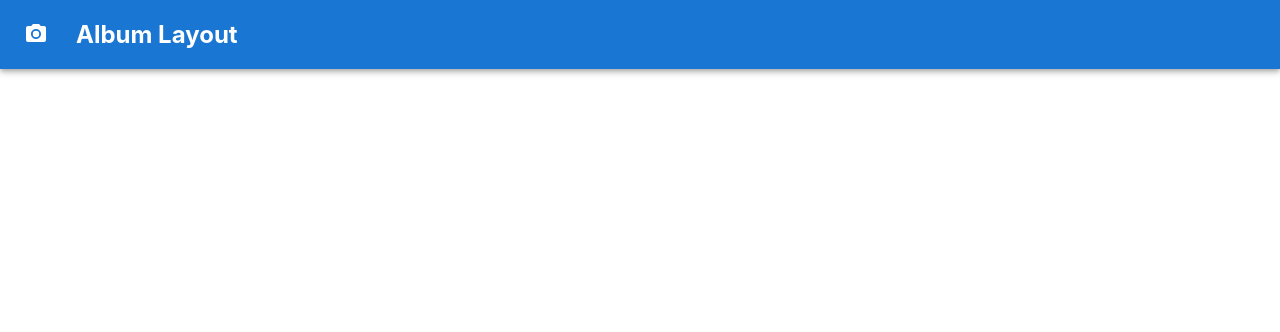
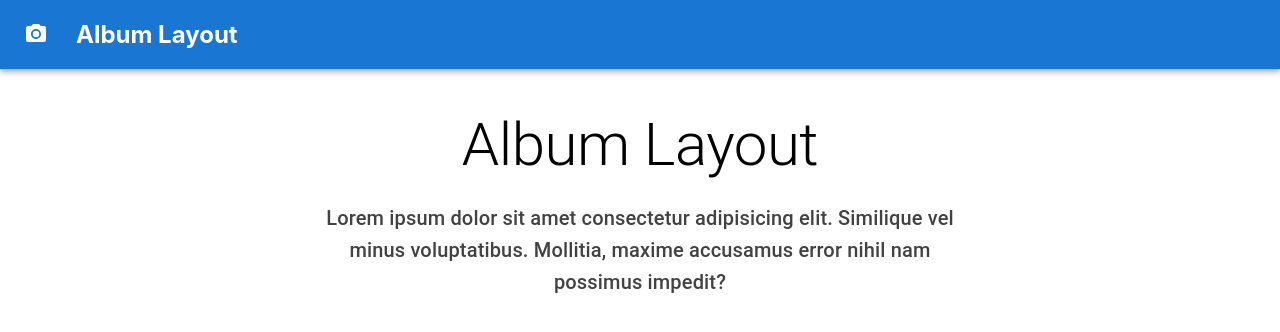
Before and after one commit to k4-100/mui-tutorial, a React (Create React App) app: page / in a window 1280 px wide. Shown: the top 332 px of the page. Built offline with nearby package versions, Linux system fonts and the light colour scheme.

Commit message:
dodano nieco textu

```diff
--- a/src/App.js
+++ b/src/App.js
@@ -2,11 +2,13 @@ import * as React from "react";
 import AppBar from "@mui/material/AppBar";
 import Box from "@mui/material/Box";
 import Toolbar from "@mui/material/Toolbar";
-import IconButton from "@mui/material/IconButton";
+import { IconButton, Typography } from "@mui/material";
 import { CameraAlt } from "@mui/icons-material";
+import { grey } from "@mui/material/colors";
 
 export default function ButtonAppBar() {
   return (
+    <>
       <Box sx={{ flexGrow: 1 }}>
         <AppBar position="static">
           <Toolbar>
@@ -23,5 +25,24 @@ export default function ButtonAppBar() {
           </Toolbar>
         </AppBar>
       </Box>
+      <Typography
+        align="center"
+        variant="h2"
+        gutterBottom={true}
+        sx={{ mt: 5 }}
+      >
+        Album Layout
+      </Typography>
+      <Typography
+        variant="h6"
+        align="center"
+        // lg={{ mx: 8 }}
+        sx={{ mx: "auto", width: "50%", color: grey[800] }}
+      >
+        Lorem ipsum dolor sit amet consectetur adipisicing elit. Similique vel
+        minus voluptatibus. Mollitia, maxime accusamus error nihil nam possimus
+        impedit?
+      </Typography>
+    </>
   );
 }
```
Lines whose indentation alone changed are shown as unchanged.
